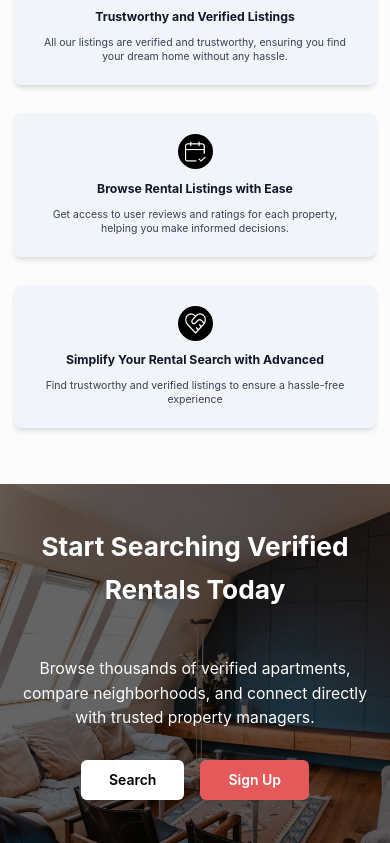
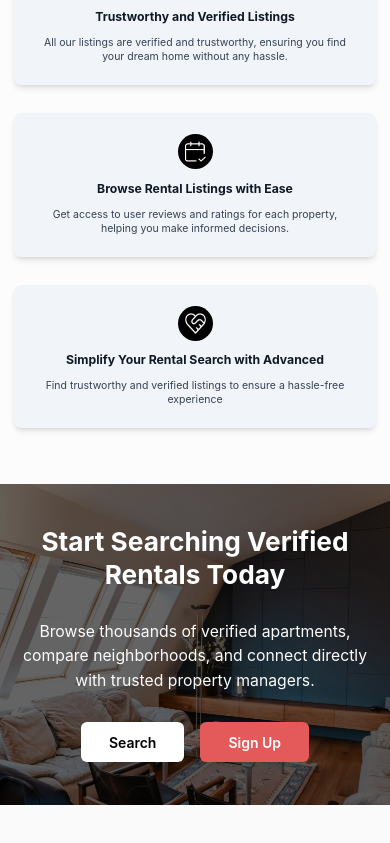
Before and after one commit to Abdelhakam23/rentlful, a Next.js app: page /landing in a window 390 px wide. Shown: the part 2352-3195 px from the top of the page. After the commit the page ends 3157 px from the top, so only its background shows below. Built offline with nearby package versions, Linux system fonts and the light colour scheme; no server answers.

Commit message:
edit some responsive

```diff
--- a/app/(nondashboard)/landing/_components/CallToActionSection.tsx
+++ b/app/(nondashboard)/landing/_components/CallToActionSection.tsx
@@ -22,14 +22,14 @@ const CallToActionSection = () => {
         transition={{ duration: 0.5 }}
         className="relative max-w-7xl px-4 sm:px-6 md:px-8 py-12 md:py-24 mx-auto"
       >
-        <div className="flex flex-col text-center md:text-start  md:flex-row items-center gap-10  ">
+        <div className="flex flex-col text-center md:text-start  md:flex-row items-center gap-8 md:gap-12 md:justify-between  ">
           <div>
-            <h2 className="text-3xl md:text-4xl font-bold mb-3 leading-relaxed text-white ">
+            <h2 className="text-3xl md:text-4xl font-bold  leading-tight text-white ">
               Start Searching Verified Rentals Today
             </h2>
           </div>
           <div className="text-center md:text-start">
-            <p className="text-primary-50 max-w-md mx-auto text-lg">
+            <p className="text-primary-50 max-w-md mx-auto md:mx-0 text-lg">
               Browse thousands of verified apartments, compare neighborhoods,
               and connect directly with trusted property managers.
             </p>
--- a/app/(nondashboard)/landing/_components/FeatureItem.tsx
+++ b/app/(nondashboard)/landing/_components/FeatureItem.tsx
@@ -35,7 +35,7 @@ const FeatureItem = ({
         {description}
       </p>
       <Link
-        className=" inline-block  text-sm font-medium border border-gray-300 rounded-lg text-gray-800 px-5 py-2 hover:bg-gray-100 transition-colors duration-200"
+        className=" inline-block md:w-fit  text-sm font-medium border border-gray-300 rounded-lg text-gray-800 px-5 py-2 hover:bg-gray-100 transition-colors duration-200"
         href={linkHref}
       >
         {linkText}
```
